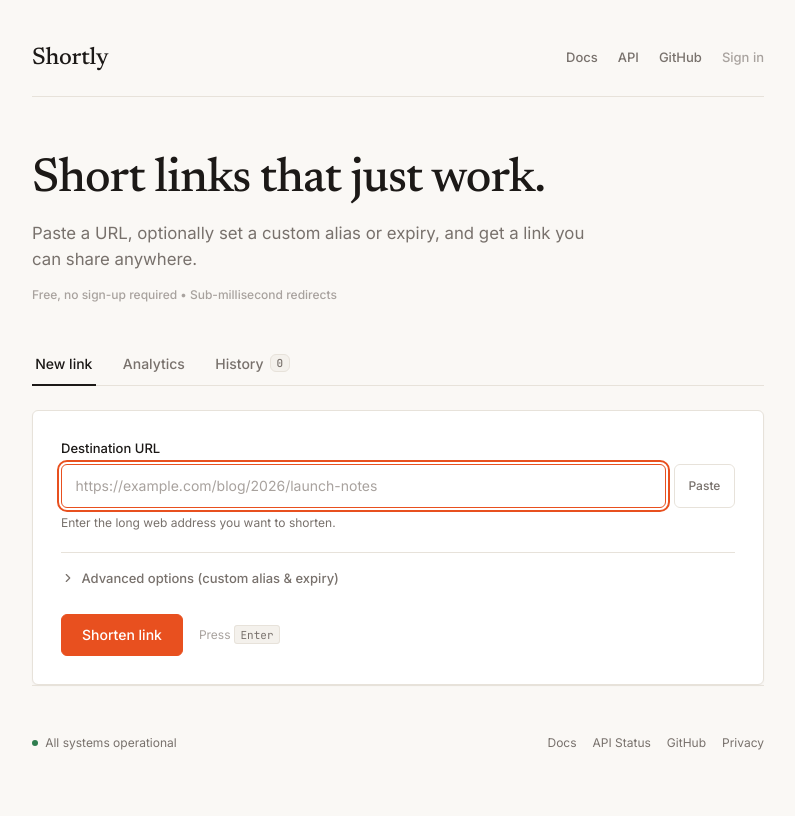
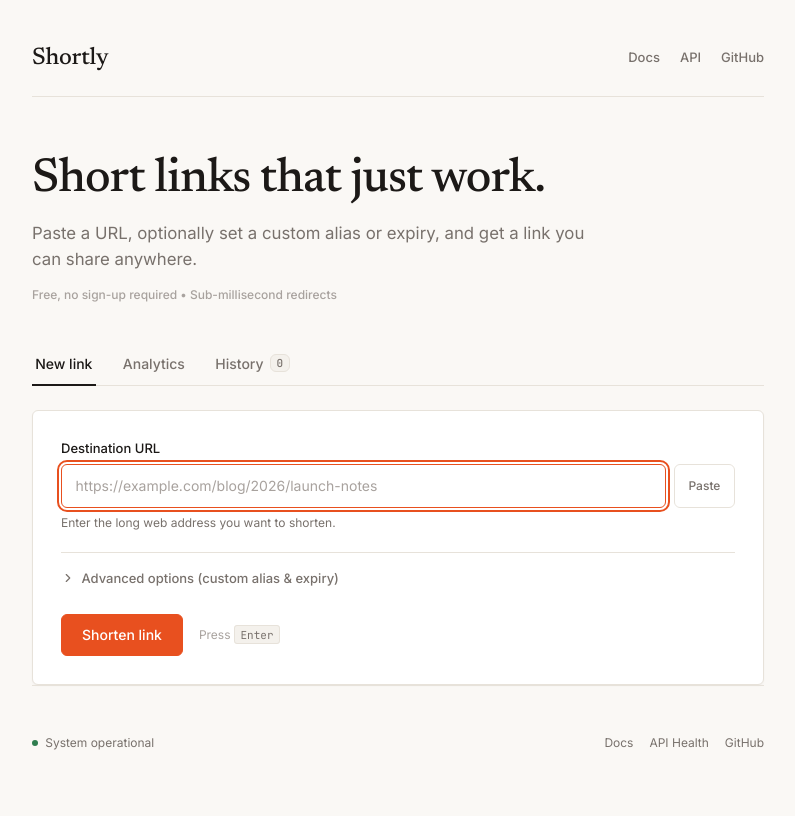
Before and after one commit to Anandakrishnan-VP/url-shortener, a Spring Boot app: page / in a window 1280 px wide. Shown: the whole page, without its empty margins (242-1037 px from the left). Run offline with Spring Boot 4, Linux system fonts and the light colour scheme.

Commit message:
chore(ui): remove signin button and non-functional footer links

```diff
--- a/src/main/resources/static/index.html
+++ b/src/main/resources/static/index.html
@@ -23,7 +23,6 @@
                     <a href="/swagger-ui.html" target="_blank" class="nav-item">Docs</a>
                     <a href="/actuator/health" target="_blank" class="nav-item">API</a>
                     <a href="https://github.com/Anandakrishnan-VP/url-shortener" target="_blank" class="nav-item">GitHub</a>
-                    <a href="#signin" class="nav-item nav-item-muted" onclick="alert('Shortly is free and open to everyone without sign-in.'); return false;">Sign in</a>
                 </nav>
             </div>
         </header>
@@ -289,13 +288,12 @@
         <footer class="footer">
             <div class="footer-left">
                 <span class="status-dot"></span>
-                <span>All systems operational</span>
+                <span>System operational</span>
             </div>
             <div class="footer-right">
                 <a href="/swagger-ui.html" target="_blank">Docs</a>
-                <a href="/actuator/health" target="_blank">API Status</a>
+                <a href="/actuator/health" target="_blank">API Health</a>
                 <a href="https://github.com/Anandakrishnan-VP/url-shortener" target="_blank">GitHub</a>
-                <a href="#privacy" onclick="alert('Shortly does not track personal identifying information. Clicks only register aggregate user-agent categories.'); return false;">Privacy</a>
             </div>
         </footer>
     </div>
--- a/src/main/resources/static/style.css
+++ b/src/main/resources/static/style.css
@@ -115,10 +115,6 @@ body {
 
 .nav-item:hover {
     color: var(--text);
-}
-
-.nav-item-muted {
-    color: var(--text-light);
 }
 
 /* Hero Section (Left-aligned, Editorial) */
```
